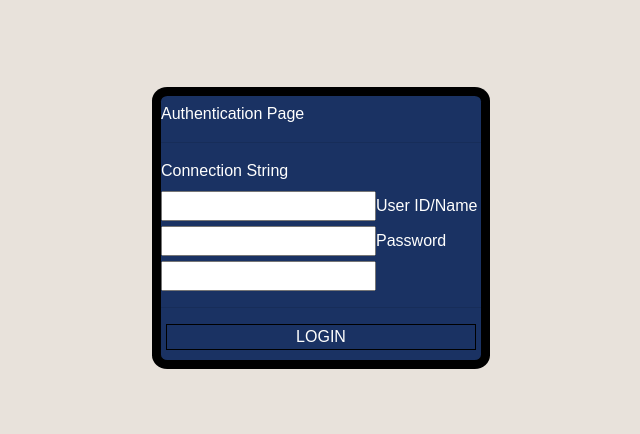
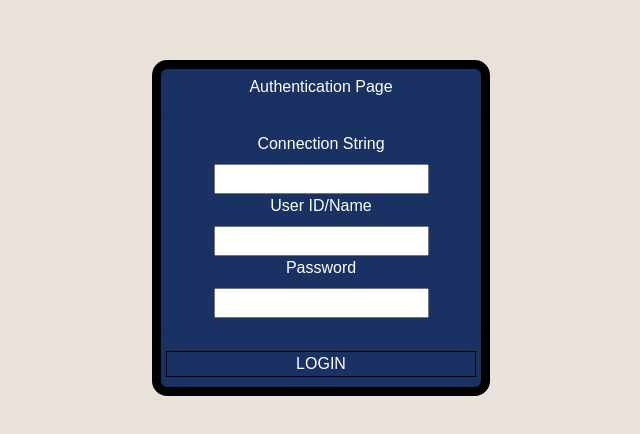
Before and after one commit to AbdulBaseetShabi/KARA, a React (Create React App) app in the folder client/: page /home in a window 1280 px wide. Shown: the part 172-606 px from the top of the page, without its empty margins (319-959 px from the left). Built offline with nearby package versions, Linux system fonts and the light colour scheme; a web font is replaced by a local one.

Commit message:
global reuseable css

```diff
--- a/client/src/App.css
+++ b/client/src/App.css
@@ -0,0 +1,9 @@
+.center-label{
+    text-align: center;
+    width: 100%;
+}
+
+.center-div{
+    margin: 0 auto;
+    display: block;
+}
```
